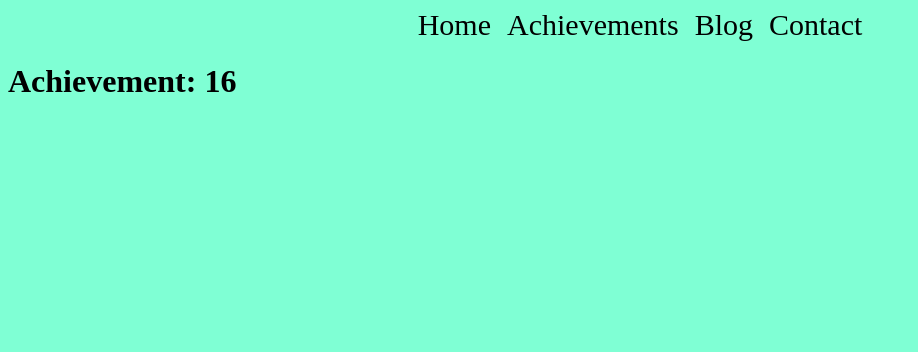
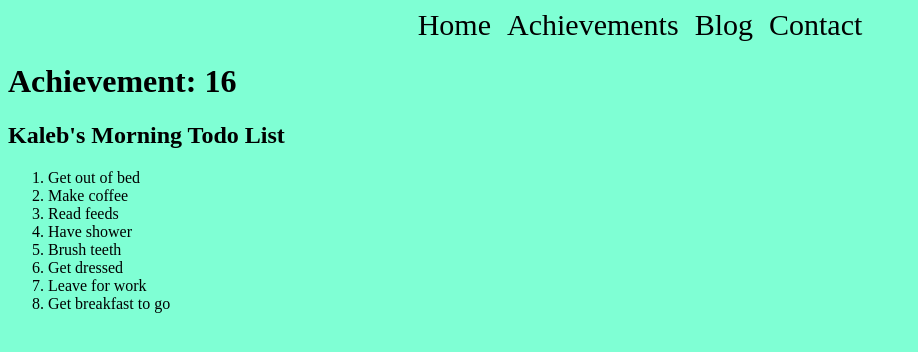
Before and after one commit to Kaleb-cpu/CPNT-262-Achievement-15, a SvelteKit app: page /achievements/todos in a window 1280 px wide. Shown: the top 352 px of the page, without its empty margins (0-918 px from the left). Built offline with nearby package versions, Linux system fonts and the light colour scheme.

Commit message:
achievement 16 added

```diff
--- a/src/routes/achievements/+page.svelte
+++ b/src/routes/achievements/+page.svelte
@@ -2,6 +2,6 @@
 
 <ul>
   <li>
-    <h2><a href="/todos">Achievements</a></h2>
+    <h2><a href="./achievements/todos">Achievement 16 - Todos-List</a></h2>
   </li>
 </ul>
--- a/src/routes/achievements/todos/+page.svelte
+++ b/src/routes/achievements/todos/+page.svelte
@@ -1 +1,21 @@
-<h1>Achievement: 16</h1>
+<script>
+  let todoList = [
+  'Get out of bed',
+  'Make coffee',
+  'Read feeds',
+  'Have shower',
+  'Brush teeth',
+  'Get dressed',
+  'Leave for work',
+  'Get breakfast to go'
+]
+</script>
+<main>
+  <h1>Achievement: 16</h1>
+  <h2>Kaleb's Morning Todo List</h2>
+  <ol>
+    {#each todoList as todos}
+    <li>{todos}</li>
+    {/each}
+  </ol>
+</main>
```
